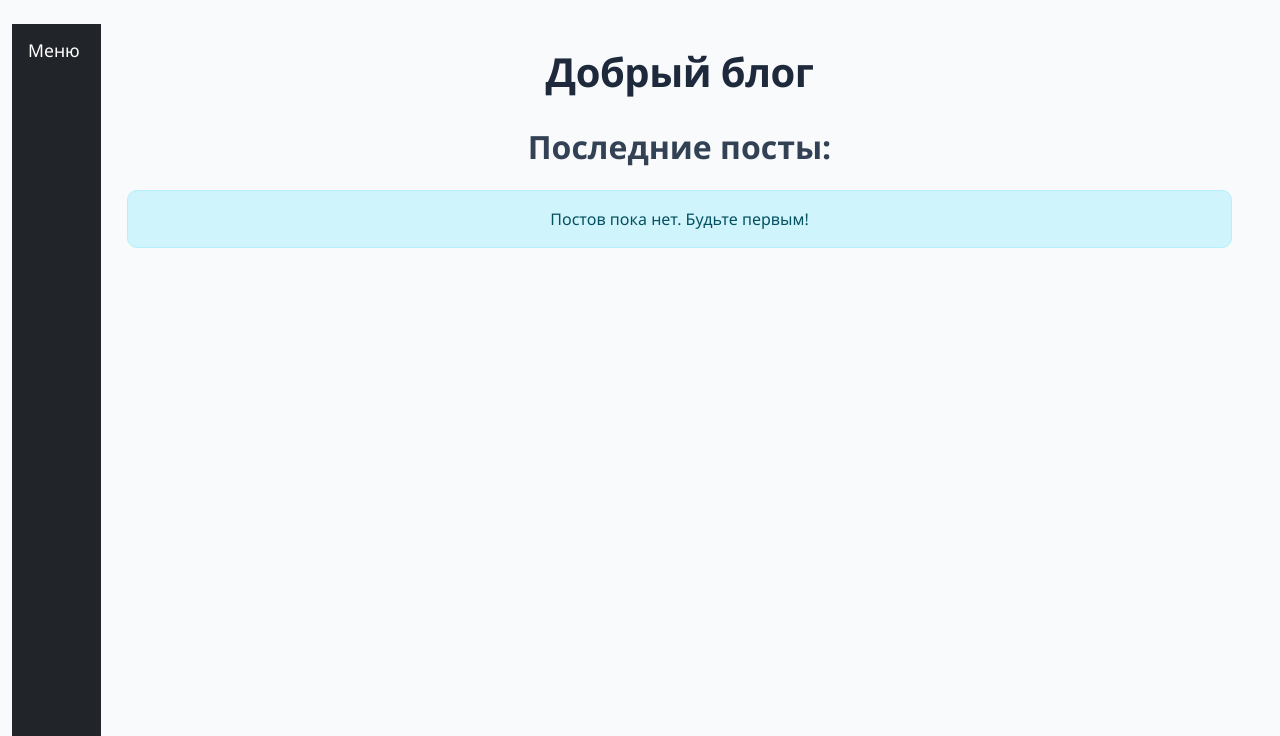
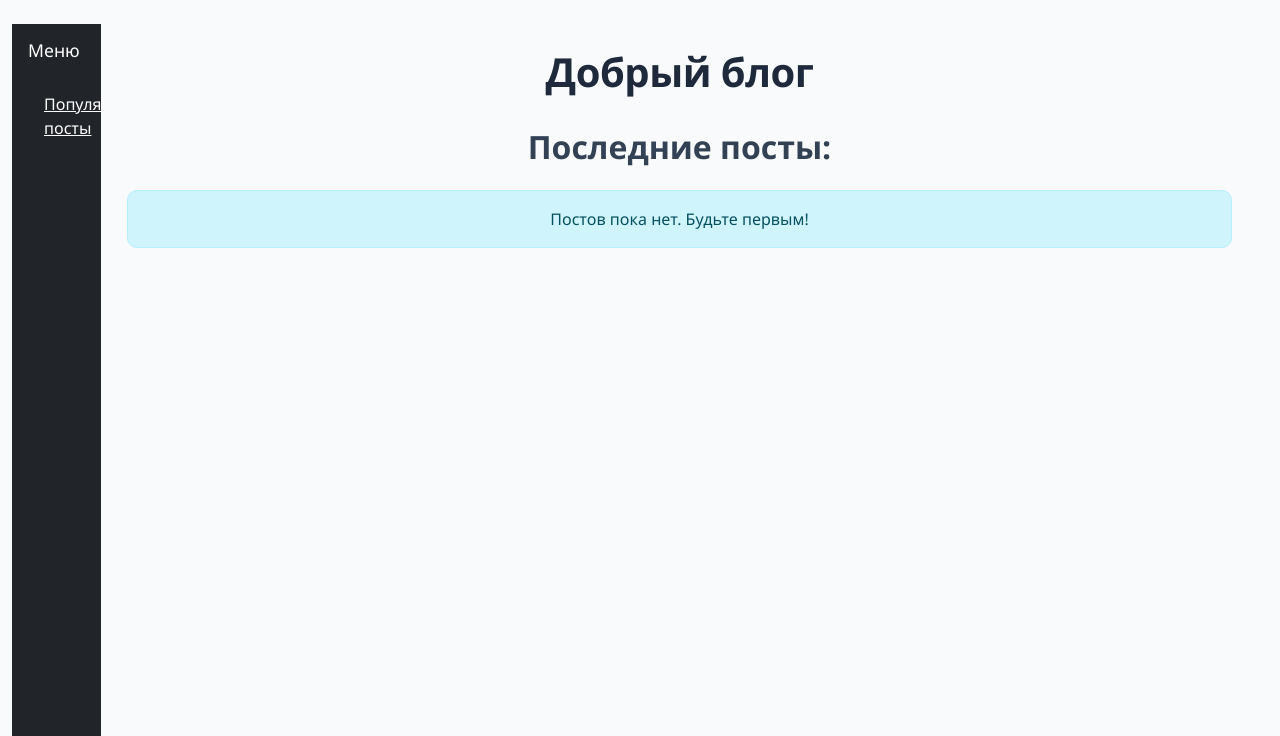
Before and after one commit to SetsumiX/CloneDjangoBlog, a Django app: page / in a window 1280 px wide. Shown: the part 66-802 px from the top of the page. Run offline with Django 5.2, Linux system fonts and the light colour scheme; the visitor is signed in with stand-in values (Sample User, id 1); data that the repository does not hold is empty.

Commit message:
Клонированный django сервер с блогом

```diff
--- a/app/static/app/css/style.css
+++ b/app/static/app/css/style.css
@@ -166,3 +166,8 @@ h2 {
     visibility: visible;
     opacity: 1;
 }
+
+.col-md-6{
+    display: flex;
+    justify-content: space-around;
+}...
--- a/app/templates/app/home.html
+++ b/app/templates/app/home.html
@@ -8,6 +8,11 @@
         <div class="sidebar-content p-3">
             <div class="sidebar-header mb-3">
                 <h5 class="text-white">Меню Блога</h5>
+            </div>
+            <div class="sidebar-content p-3">
+                <a href="" class="text-white">
+                    Популярные посты
+                </a>
             </div>
             <ul class="nav flex-column">
                 <!-- Пример элементов навигации -->
--- a/app/views.py
+++ b/app/views.py
@@ -42,7 +42,7 @@ def user_logout(request):
     logout(request)
     return redirect('login')
 
-
+@login_required # Проверка на вход в аккунт, будет ли показывать информацию не залогиненым
 def home(request):
     # Получаем все объекты Post из базы данных
     posts = Post.objects.all()
```
Also changed, not shown: BLOG/settings.py (line endings or trailing spaces), 1 other file.
